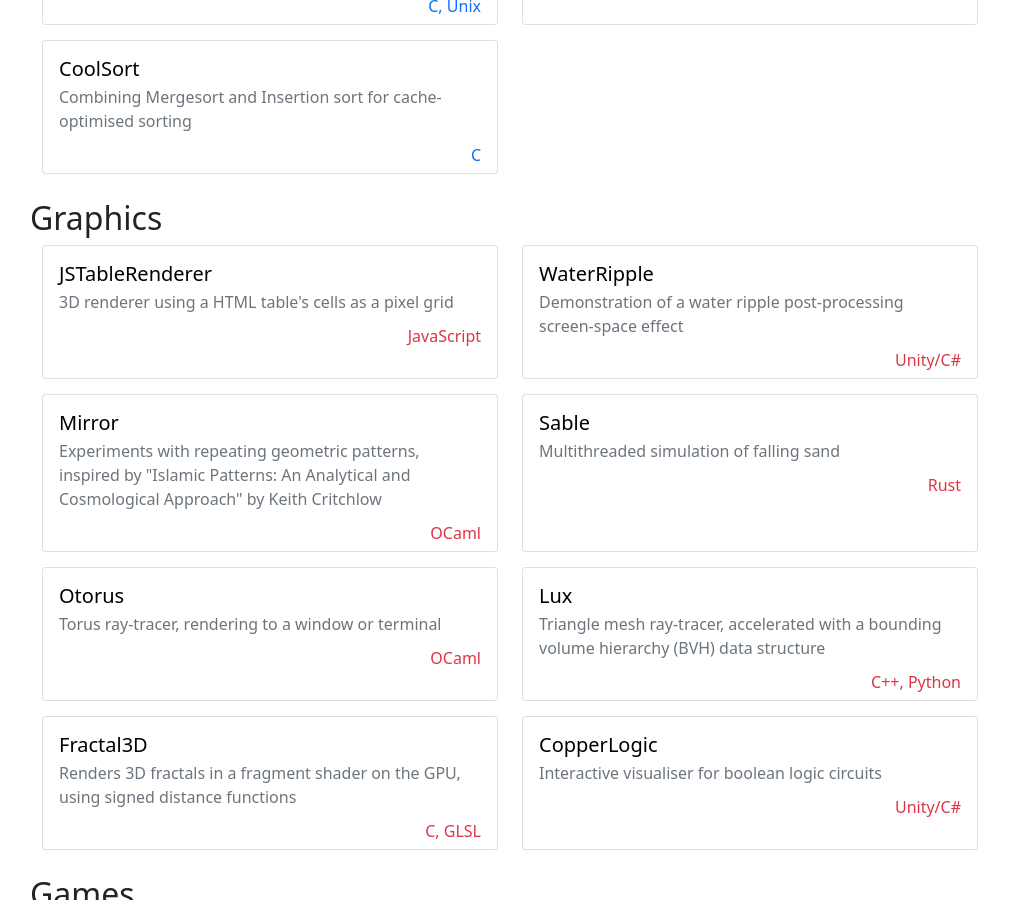
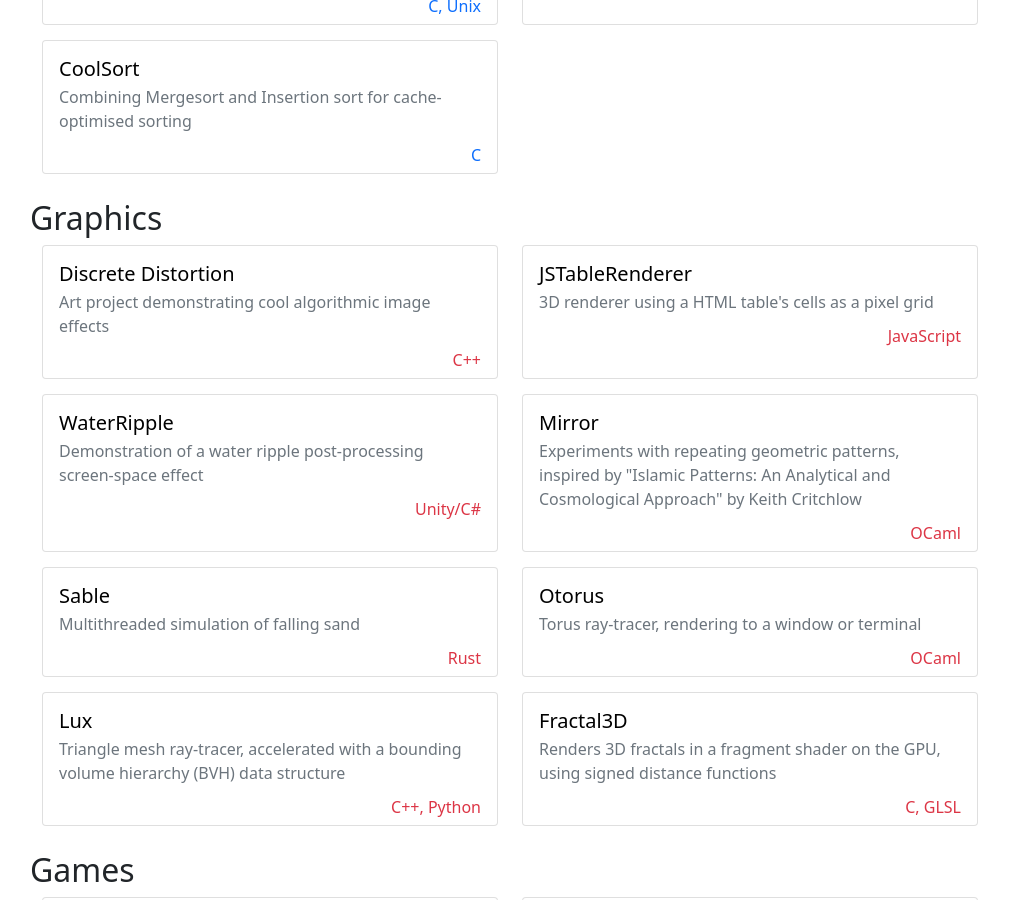
Before and after one commit to benmandrew/benmandrew.github.io, a Jekyll site: the page built from pages/projects.md, in a window 1280 px wide and 900 px high, scrolled down 1100 px. Shown: the whole window, without its empty margins (130-1139 px from the left). Built offline with Jekyll 4.4.1, drawn with Linux system fonts in a browser that asks for light colours; our own code applies the rules of GitHub Pages for plain Markdown files.

Commit message:
Add discrete distortion to projects

```diff
--- a/pages/projects.md
+++ b/pages/projects.md
@@ -18,6 +18,7 @@ systems:
 - ["CoolSort", "/articles/coolsort-or-cache-access-pattern-optimisation", "C", "Combining Mergesort and Insertion sort for cache-optimised sorting"]
 
 graphics:
+- ["Discrete Distortion", "/articles/discrete-distortion", "C++", "Art project demonstrating cool algorithmic image effects"]
 - ["JSTableRenderer", "/articles/js-table-renderer", "JavaScript", "3D renderer using a HTML table's cells as a pixel grid"]
 - ["WaterRipple", "/articles/custom-post-processing-effects-in-unity", "Unity/C#", "Demonstration of a water ripple post-processing screen-space effect "]
 - ["Mirror", "/articles/rendering-geometric-patterns", "OCaml", "Experiments with repeating geometric patterns, inspired by \"Islamic Patterns: An Analytical and Cosmological Approach\" by Keith Critchlow"]
@@ -25,7 +26,6 @@ graphics:
 - ["Otorus", "https://github.com/benmandrew/Otorus", "OCaml", "Torus ray-tracer, rendering to a window or terminal"]
 - ["Lux", "/articles/lux-project", "C++, Python", "Triangle mesh ray-tracer, accelerated with a bounding volume hierarchy (BVH) data structure"]
 - ["Fractal3D", "https://github.com/benmandrew/Fractal3D", "C, GLSL", "Renders 3D fractals in a fragment shader on the GPU, using signed distance functions"]
-- ["CopperLogic", "/articles/copper-logic", "Unity/C#", "Interactive visualiser for boolean logic circuits"]
 
 games:
 - ["Goblin Heist", "/articles/goblin-heist", "Unity/C#", "Entry for the Ludum Dare 48 game jam"]
```
